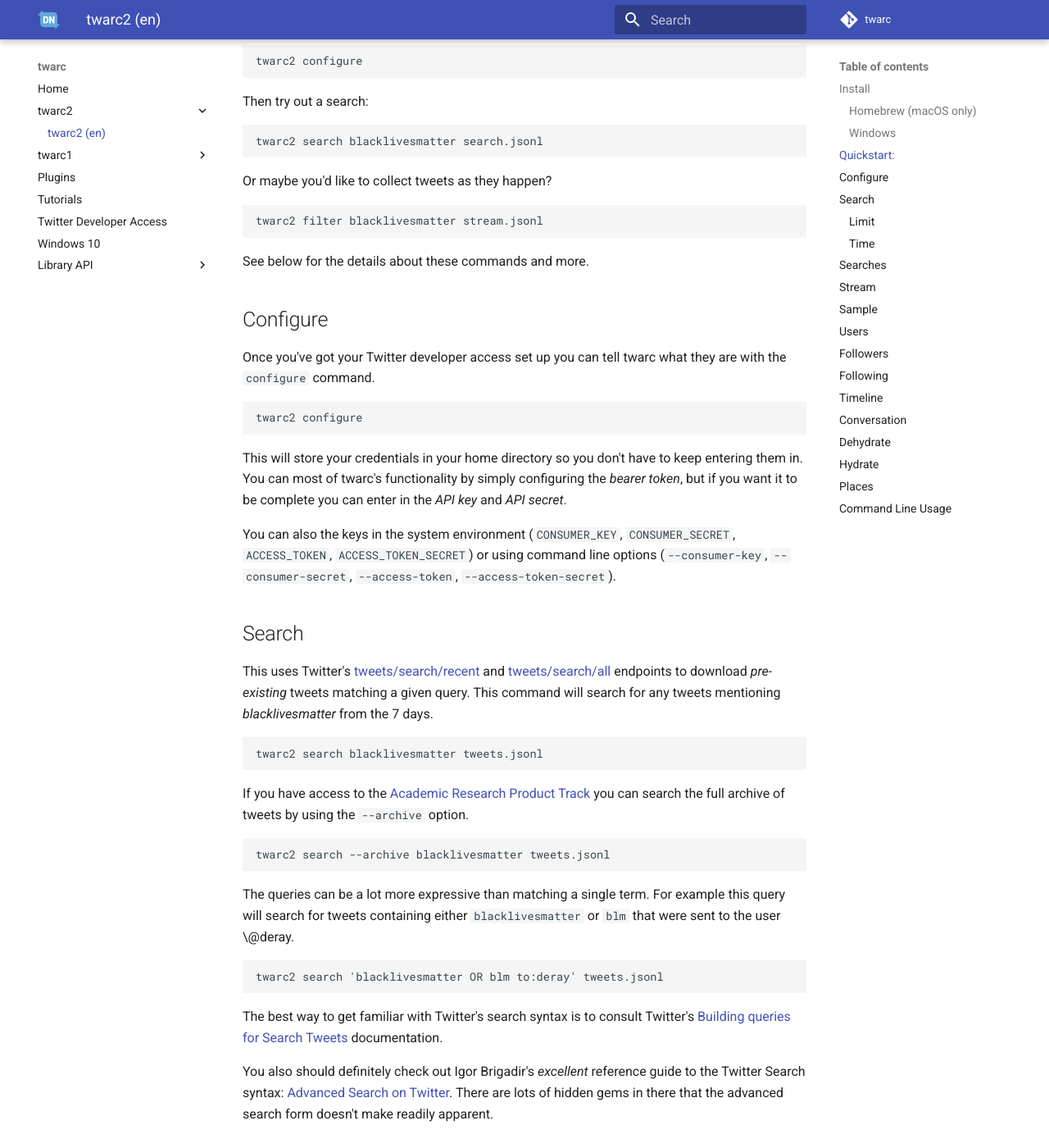
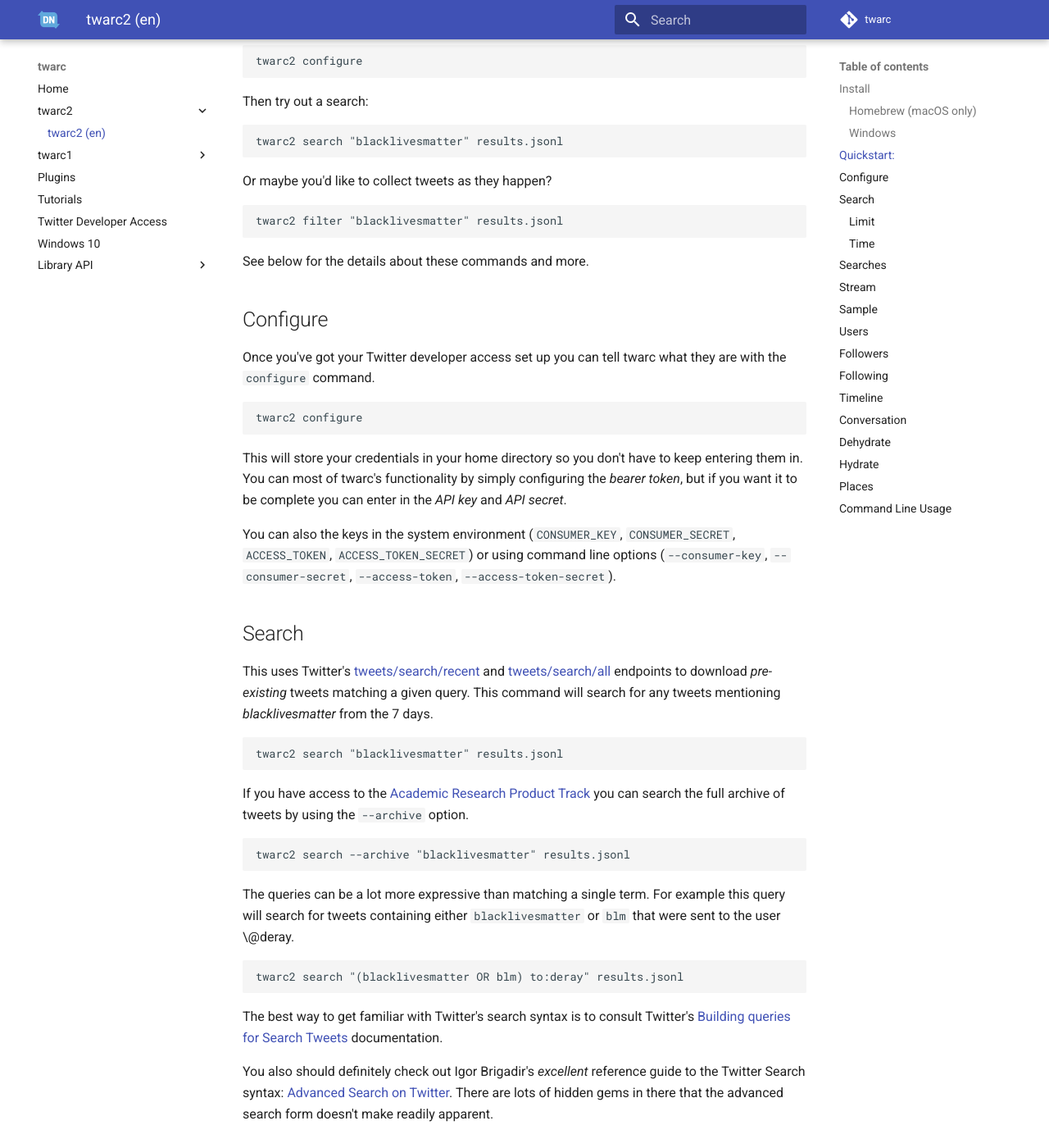
Before and after one commit to DocNow/twarc, an MkDocs documentation site: the page built from docs/twarc2_en_us.md, in a window 1280 px wide and 1400 px high, scrolled down 1426 px. Shown: the whole window at 82% size. Built offline with MkDocs 1.6.1 and Material for MkDocs 9.7.7, drawn with Linux system fonts in a browser that asks for light colours; comment, search, counter and statistics services are not loaded; some of the changed text lies outside the part shown.

Commit message:
Fix quotes in example queries

```diff
--- a/docs/twarc2_en_us.md
+++ b/docs/twarc2_en_us.md
@@ -64,11 +64,11 @@
 
 Then try out a search:
 
-    twarc2 search blacklivesmatter search.jsonl
+    twarc2 search "blacklivesmatter" results.jsonl
 
 Or maybe you'd like to collect tweets as they happen?
 
-    twarc2 filter blacklivesmatter stream.jsonl
+    twarc2 filter "blacklivesmatter" results.jsonl
 
 See below for the details about these commands and more.
 
@@ -92,17 +92,17 @@
 
 This uses Twitter's [tweets/search/recent](https://developer.twitter.com/en/docs/twitter-api/tweets/search/api-reference/get-tweets-search-recent) and [tweets/search/all](https://developer.twitter.com/en/docs/twitter-api/tweets/search/api-reference/get-tweets-search-all) endpoints to download *pre-existing* tweets matching a given query. This command will search for any tweets mentioning *blacklivesmatter* from the 7 days.
 
-    twarc2 search blacklivesmatter tweets.jsonl
+    twarc2 search "blacklivesmatter" results.jsonl
 
 If you have access to the [Academic Research Product Track](https://developer.twitter.com/en/products/twitter-api/academic-research) you can search the full archive of tweets by using the `--archive` option.
 
-    twarc2 search --archive blacklivesmatter tweets.jsonl
+    twarc2 search --archive "blacklivesmatter" results.jsonl
 
 The queries can be a lot more expressive than matching a single term. For
 example this query will search for tweets containing either `blacklivesmatter`
 or `blm` that were sent to the user \@deray.
 
-    twarc2 search 'blacklivesmatter OR blm to:deray' tweets.jsonl
+    twarc2 search "(blacklivesmatter OR blm) to:deray" results.jsonl
 
 The best way to get familiar with Twitter's search syntax is to consult Twitter's [Building queries for Search Tweets](https://developer.twitter.com/en/docs/twitter-api/tweets/search/integrate/build-a-query) documentation.
 
@@ -117,7 +117,7 @@
 Because there is a 500,000 tweet limit (5, or sometimes 10 million for Academic Research Track)
 you may want to limit the number of tweets you retrieve by using `--limit`:
 
-    twarc2 search --limit 5000 blacklivesmatter tweets.jsonl
+    twarc2 search --limit 5000 "blacklivesmatter" results.jsonl
 
 ### Time
 
```
